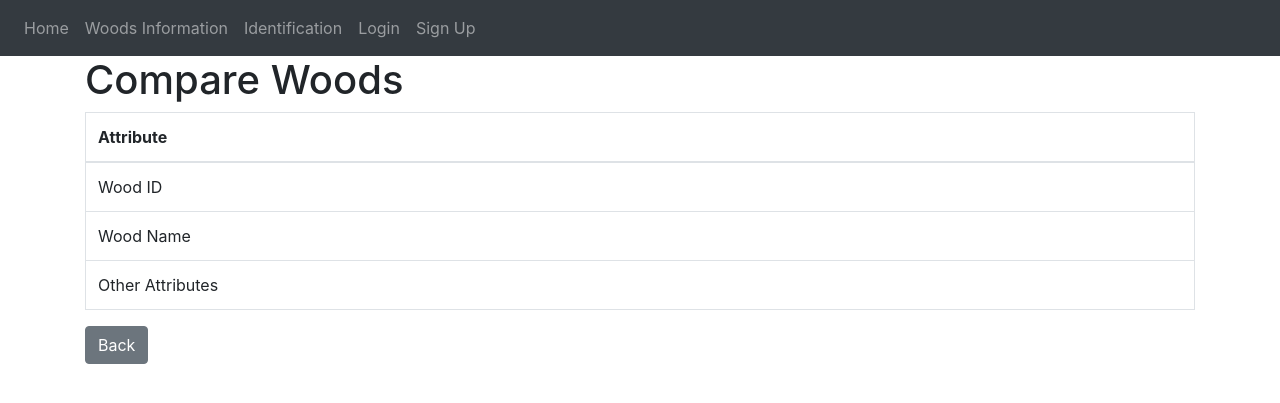
After one commit to patcharin-mint/wood-project, a Flask app: template website/templates/compare_woods.html in a window 1280 px wide. The commit adds this page. Shown: the top 403 px of the page. Run offline with Flask 3, Linux system fonts and the light colour scheme; the template is opened without the code that fills it, so the values that code supplies are empty; some libraries are stand-ins or nearby versions.

Commit message:
can compare woods

```diff
--- /dev/null
+++ b/website/templates/compare_woods.html
@@ -0,0 +1,41 @@
+{% extends "base.html" %}
+{% block title %}Compare Woods{% endblock %}
+
+{% block content %}
+  <h1>Compare Woods</h1>
+
+  <div class="table-responsive">
+    <table class="table table-bordered">
+      <thead>
+        <tr>
+          <th>Attribute</th>
+          {% for wood in woods %}
+            <th>{{ wood.wood_name }}</th>
+          {% endfor %}
+        </tr>
+      </thead>
+      <tbody>
+        <tr>
+          <td>Wood ID</td>
+          {% for wood in woods %}
+            <td>{{ wood.wood_id }}</td>
+          {% endfor %}
+        </tr>
+        <tr>
+          <td>Wood Name</td>
+          {% for wood in woods %}
+            <td>{{ wood.wood_name }}</td>
+          {% endfor %}
+        </tr>
+        <tr>
+          <td>Other Attributes</td>
+          {% for wood in woods %}
+            <td>{{ wood.wood_nickname}}</td>
+          {% endfor %}
+        </tr>
+      </tbody>
+    </table>
+  </div>
+
+  <a href="{{ url_for('views_blueprint.woods_info') }}" class="btn btn-secondary">Back</a>
+{% endblock %}
--- a/website/templates/woods_info.html
+++ b/website/templates/woods_info.html
@@ -11,6 +11,7 @@
     <button type="submit" class="btn btn-primary">Search</button>
   </form>
 
+  <form id="compare_form" method="POST" action="{{ url_for('views_blueprint.compare_woods') }}">
     <div class="container mt-4">
       <div class="row">
         {% for wood in woods %}
@@ -19,10 +20,13 @@
               <img src="{{ url_for('static', filename='images/tree_icon.png') }}" class="card-img-top" alt="Tree Image">
               <div class="card-body">
                 <h5 class="card-title"><a href="{{ url_for('views_blueprint.wood_detail', wood_id=wood.wood_id) }}">{{ wood.wood_name }}</a></h5>
+                <input type="checkbox" name="compare_woods" value="{{ wood.wood_id }}"> Compare
               </div>
             </div>
           </div>
         {% endfor %}
       </div>
     </div>
+    <button type="submit" class="btn btn-primary">Compare</button>
+  </form>
 {% endblock %}
```
Also changed, not shown: website/views.py (+15 -1 lines). Lines whose indentation alone changed are shown as unchanged.
